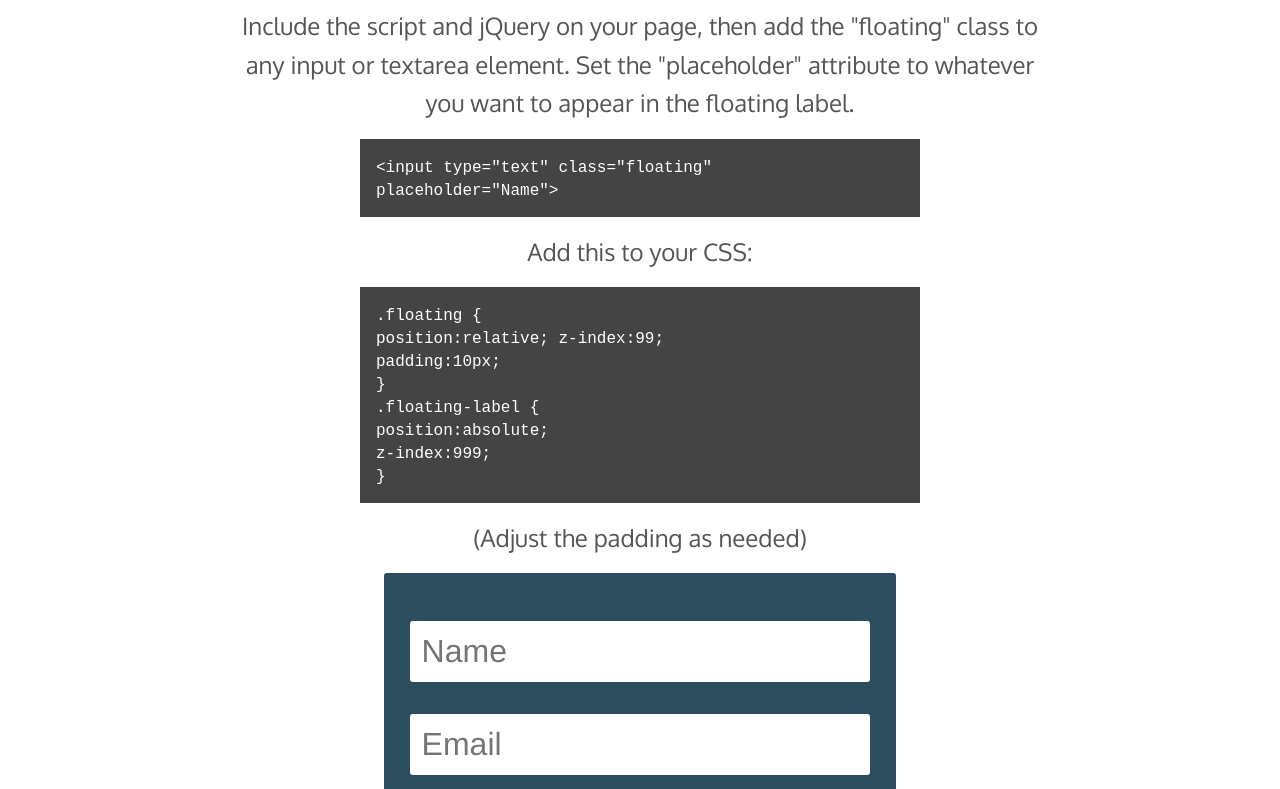
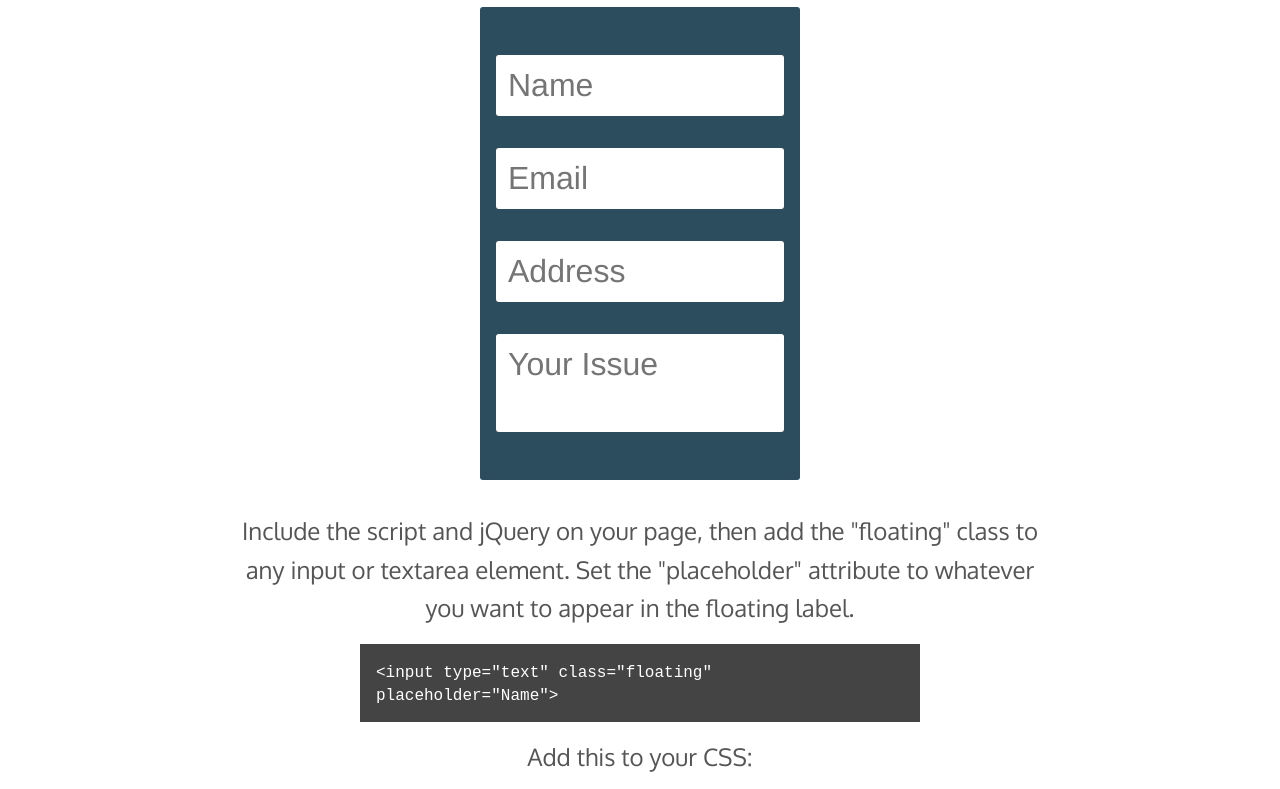
Before and after one commit to Quadrophone/floating-labels, a plain HTML site: page index.html in a window 1280 px wide. Shown: the part 95-884 px from the top of the page. Drawn offline with nearby package versions, Linux system fonts and the light colour scheme; a web font is replaced by a local one.

Commit message:
Update index.html

```diff
--- a/index.html
+++ b/index.html
@@ -6,7 +6,7 @@
 <head>
     <meta charset="utf-8">
     <meta http-equiv="X-UA-Compatible" content="IE=edge,chrome=1">
-    <title></title>
+    <title>jQuery Floating Labels</title>
     <meta name="description" content="">
     <meta name="viewport" content="width=device-width, user-scalable=no, initial-scale=1">
     <meta property="og:image" content=""/>
@@ -21,9 +21,17 @@
         <!--[if lt IE 7]>
             <p class="chromeframe">You are using an <strong>outdated</strong> browser. Please <a href="http://browsehappy.com/">upgrade your browser</a> or <a href="http://www.google.com/chromeframe/?redirect=true">activate Google Chrome Frame</a> to improve your experience.</p>
             <![endif]-->
+   <h1>jQuery Floating Labels</h1>
+            <div class="instructions">
 
-            <div class="instructions">
-               <h1>jQuery Floating Labels</h1>
+               <form id="floaty">
+    <fieldset>
+        <input class="floating" type="name" placeholder="Name">
+        <input class="floating" type="email" placeholder="Email">
+        <input class="floating" type="text" placeholder="Address">
+        <textarea class="floating" placeholder="Your Issue"></textarea>
+    </fieldset>
+</form>
                <h3>Include the script and jQuery on your page, then add the "floating" class to any input or textarea element. Set the "placeholder" attribute to whatever you want to appear in the floating label.</h3>
                <div class="codeblock">
                 <code>&lt;input type="text" class="floating" placeholder="Name"&gt;</code>
@@ -52,7 +60,6 @@
         <input class="floating" type="text" placeholder="Address">
         <textarea class="floating" placeholder="Your Issue"></textarea>
     </fieldset>
-
 </form>
 <footer><h3><a href="https://github.com/Quadrophone/floating-labels/">Download it here</a></h3></footer>
 <script src="https://ajax.googleapis.com/ajax/libs/jquery/1.10.2/jquery.min.js"></script>
```
